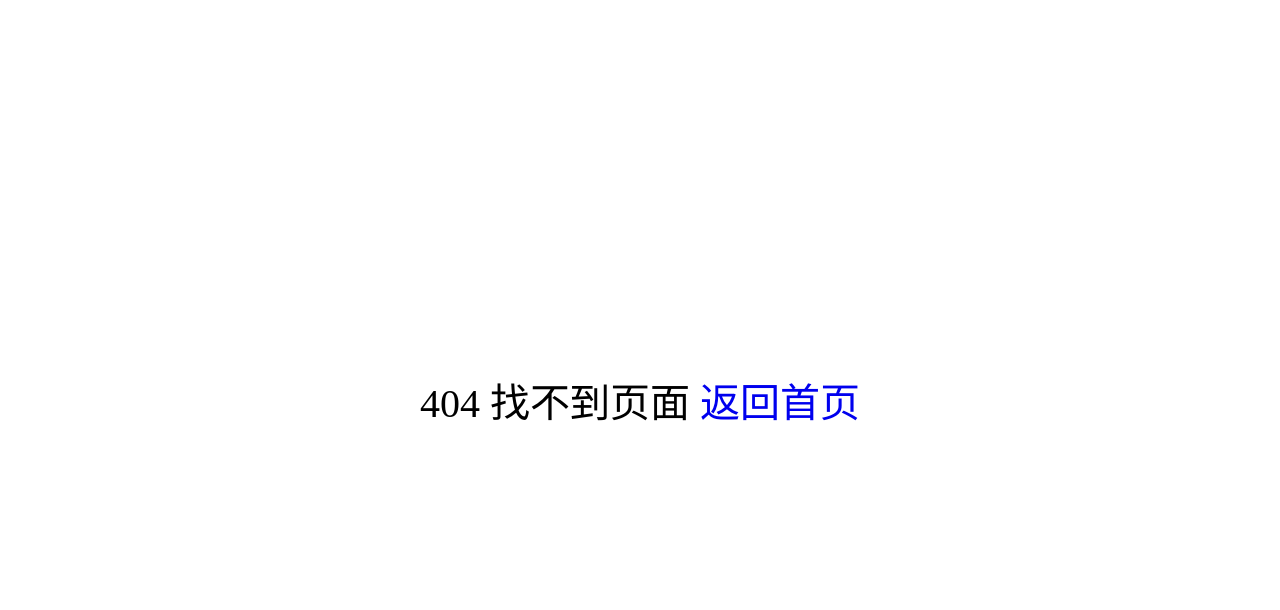
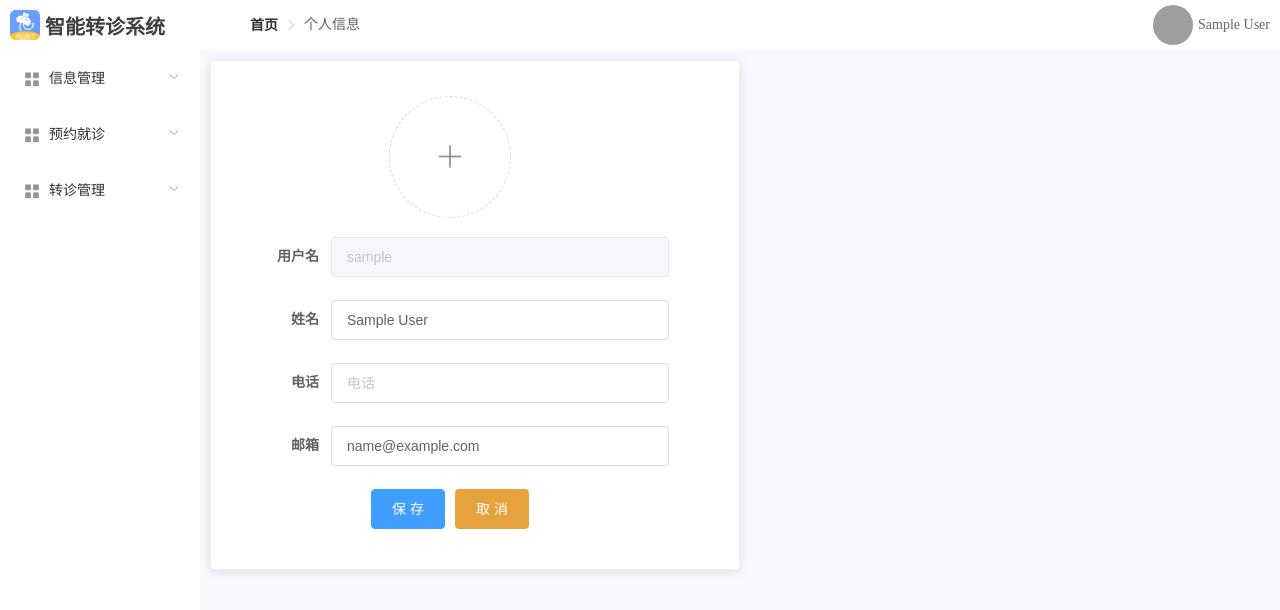
Before and after one commit to fenlyin0420/blockchain_hospital, a Vue app in the folder vue/: page /nursePerson in a window 1280 px wide. Before the commit this address had no page. Shown: the top 610 px of the page. Built offline with nearby package versions, Linux system fonts and the light colour scheme; sample sign-in values are in the browser's storage; grey boxes are pictures that could not be loaded.

Commit message:
feat: 护士后端登录逻辑，前端护士个人信息页面以及路由

```diff
--- a/vue/src/router/index.js
+++ b/vue/src/router/index.js
@@ -23,6 +23,7 @@ const routes = [
       { path: 'user', name: 'User', meta: { name: '患者信息' }, component: () => import('../views/manager/User') },
       { path: 'adminPerson', name: 'AdminPerson', meta: { name: '个人信息' }, component: () => import('../views/manager/AdminPerson') },
       { path: 'doctorPerson', name: 'DoctorPerson', meta: { name: '个人信息' }, component: () => import('../views/manager/DoctorPerson') },
+      { path: 'nursePerson', name:'NursePerson', meta: { name: '个人信息' }, component: () => import('../views/manager/nursePerson')},
       { path: 'userPerson', name: 'UserPerson', meta: { name: '个人信息' }, component: () => import('../views/manager/UserPerson') },
       { path: 'password', name: 'Password', meta: { name: '修改密码' }, component: () => import('../views/manager/Password') },
       { path: 'notice', name: 'Notice', meta: { name: '公告信息' }, component: () => import('../views/manager/Notice') },
@@ -44,6 +45,7 @@ const routes = [
       { path: 'referralApplication', name: 'ReferralApplication', meta: { name: '转诊申请' }, component: () => import('../views/records/ReferralApplication') },
       { path: 'caseDetails', name: 'CaseDetails', meta: { name: '病历详情' }, component: () => import('../views/records/CaseDetails.vue') },
       { path: 'PersonalInformation', name: 'PersonalInformation', meta: { name: '密钥管理' }, component: () => import('../views/records/PersonalInformation.vue') },
+
     ]
   },
   {
--- a/vue/src/views/Manager.vue
+++ b/vue/src/views/Manager.vue
@@ -145,6 +145,9 @@ export default {
       if (this.user.role === 'USER') {
         this.$router.push('/userPerson')
       }
+      if (this.user.role === 'NURSE') {
+        this.$router.push('/nursePerson')
+      }
     },
     PersonalInformation(){
       this.$router.push("PersonalInformation")
--- /dev/null
+++ b/vue/src/views/manager/nursePerson.vue
@@ -0,0 +1,131 @@
+<template>
+  <div>
+    <el-card style="width: 50%">
+      <el-form :model="user" label-width="100px" style="padding-right: 50px">
+        <div style="margin: 15px; text-align: center">
+          <el-upload
+              class="avatar-uploader"
+              :action="$baseUrl + '/files/upload'"
+              :show-file-list="false"
+              :on-success="handleAvatarSuccess"
+          >
+            <img v-if="user.avatar" :src="user.avatar" class="avatar" />
+            <i v-else class="el-icon-plus avatar-uploader-icon"></i>
+          </el-upload>
+        </div>
+        <el-form-item label="用户名" prop="username">
+          <el-input v-model="user.username" placeholder="用户名" disabled></el-input>
+        </el-form-item>
+        <el-form-item label="姓名" prop="name">
+          <el-input v-model="user.name" placeholder="姓名"></el-input>
+        </el-form-item>
+        <el-form-item label="电话" prop="phone">
+          <el-input v-model="user.phone" placeholder="电话"></el-input>
+        </el-form-item>
+        <el-form-item label="邮箱" prop="email">
+          <el-input v-model="user.email" placeholder="邮箱"></el-input>
+        </el-form-item>
+        <div style="text-align: center; margin-bottom: 20px">
+          <el-button type="primary" @click="update">保 存</el-button>
+          <el-button type="warning" @click="cancle">取 消</el-button>
+        </div>
+      </el-form>
+    </el-card>
+    <el-dialog title="充值金额" :visible.sync="fromVisible" width="40%" :close-on-click-modal="false" destroy-on-close>
+      <el-form label-width="100px" style="padding-right: 50px" :model="form" :rules="rules" ref="formRef">
+        <el-form-item prop="account" label="输入金额">
+          <el-input v-model="account" autocomplete="off"></el-input>
+        </el-form-item>
+      </el-form>
+      <div slot="footer" class="dialog-footer">
+        <el-button @click="fromVisible = false">取 消</el-button>
+        <el-button type="primary" @click="save">确 定</el-button>
+      </div>
+    </el-dialog>
+  </div>
+</template>
+
+<script>
+export default {
+  name: "UserPerson",
+  data() {
+    return {
+      user: JSON.parse(localStorage.getItem('xm-user') || '{}'),
+      fromVisible: false,
+      account: null,
+    }
+  },
+  created() {
+
+  },
+  methods: {
+    cancle() {
+      this.$router.push('/home')
+    },
+    save() {
+      if (!this.account) {
+        this.$message.warning('请输入充值金额')
+        return
+      }
+      this.user.account = parseFloat(this.user.account) + parseFloat(this.account)
+      this.update()
+    },
+    update() {
+      // 保存当前的用户信息到数据库
+      this.$request.put('/user/update', this.user).then(res => {
+        if (res.code === '200') {
+          this.fromVisible = false
+          // 成功更新
+          this.$message.success('保存成功')
+
+          // 更新浏览器缓存里的用户信息
+          localStorage.setItem('xm-user', JSON.stringify(this.user))
+
+          // 触发父级的数据更新
+          this.$emit('update:user')
+        } else {
+          this.$message.error(res.msg)
+        }
+      })
+    },
+    handleAvatarSuccess(response, file, fileList) {
+      // 把user的头像属性换成上传的图片的链接
+      this.$set(this.user, 'avatar', response.data)
+    },
+  }
+}
+</script>
+
+<style scoped>
+/deep/.el-form-item__label {
+  font-weight: bold;
+}
+/deep/.el-upload {
+  border-radius: 50%;
+}
+/deep/.avatar-uploader .el-upload {
+  border: 1px dashed #d9d9d9;
+  cursor: pointer;
+  position: relative;
+  overflow: hidden;
+  border-radius: 50%;
+}
+/deep/.avatar-uploader .el-upload:hover {
+  border-color: #409EFF;
+}
+.avatar-uploader-icon {
+  font-size: 28px;
+  color: #8c939d;
+  width: 120px;
+  height: 120px;
+  line-height: 120px;
+  text-align: center;
+  border-radius: 50%;
+}
+.avatar {
+  width: 120px;
+  height: 120px;
+  display: block;
+  border-radius: 50%;
+}
+</style>
```
